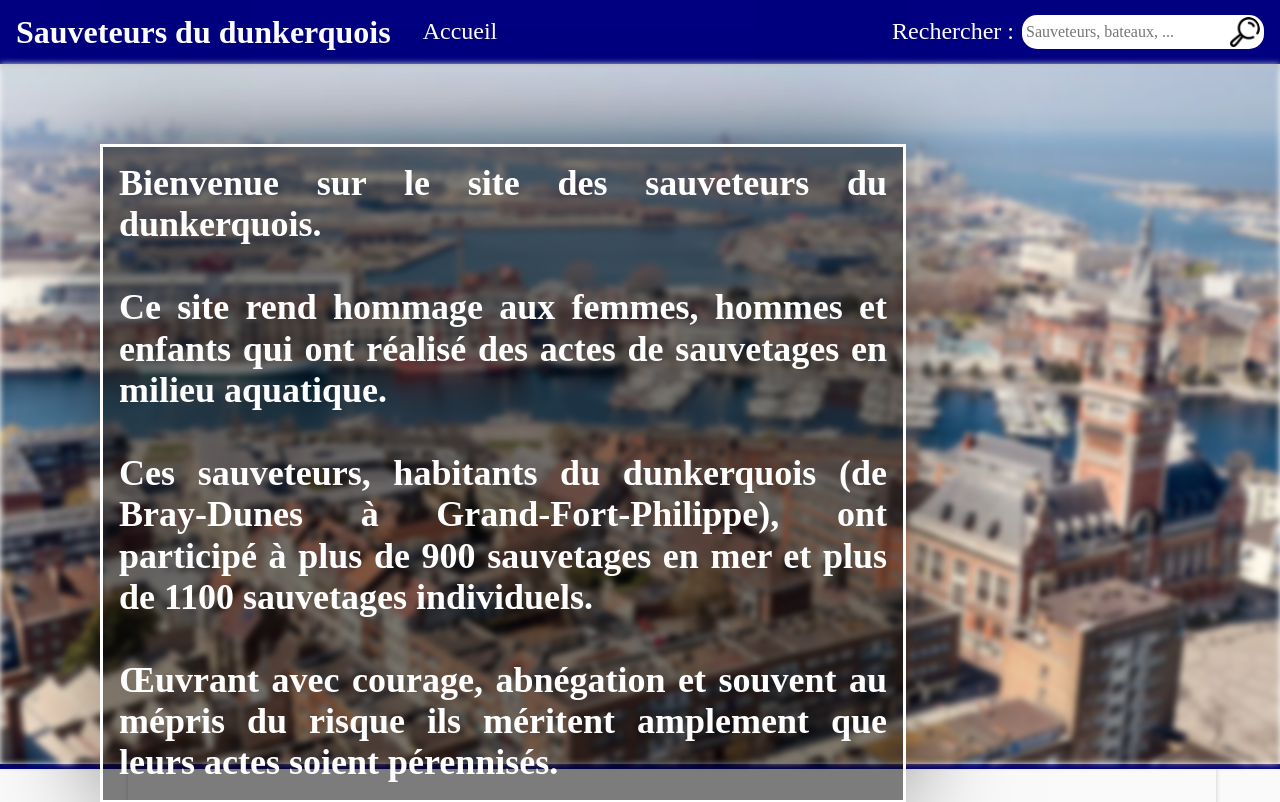
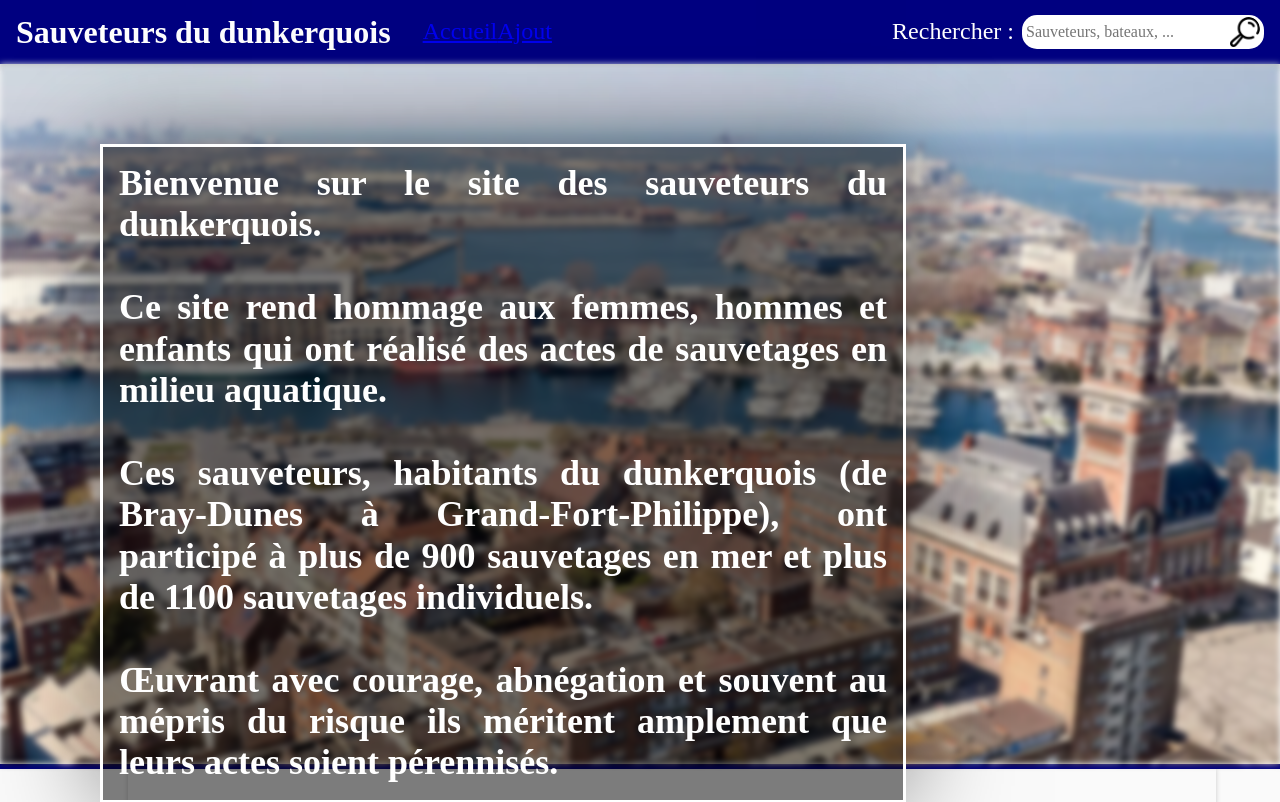
Before and after one commit to 667Ekip-NDL/front, a Vue app: page / in a window 1280 px wide. Shown: the top 802 px of the page. Built offline with nearby package versions, Linux system fonts and the light colour scheme; a web font is replaced by a local one.

Commit message:
ajout route header

```diff
--- a/src/components/Header.vue
+++ b/src/components/Header.vue
@@ -2,7 +2,8 @@
     <div class="header">
       <span class="header__title">Sauveteurs du dunkerquois</span>
       <ul class="header__links">
-        <li>Accueil</li>
+        <router-link to="/">Accueil</router-link>
+        <router-link to="/add">Ajout</router-link>
       </ul>
       <span class="header__spacer"></span>
       <span class="header__searchText">Rechercher :</span>
```
